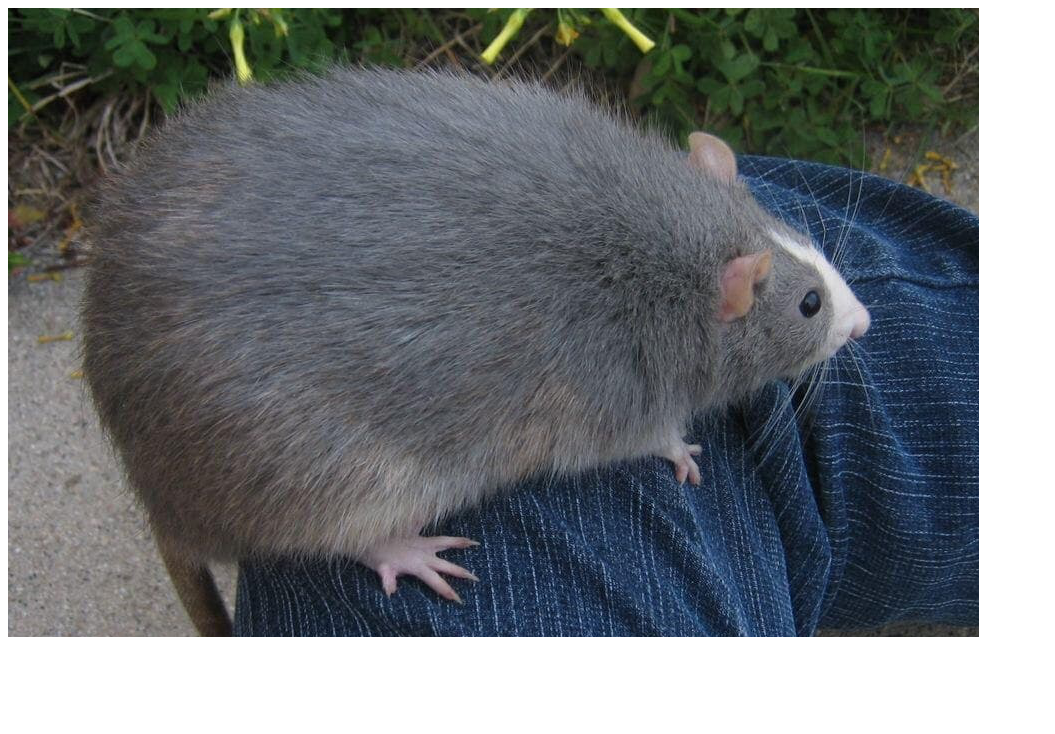
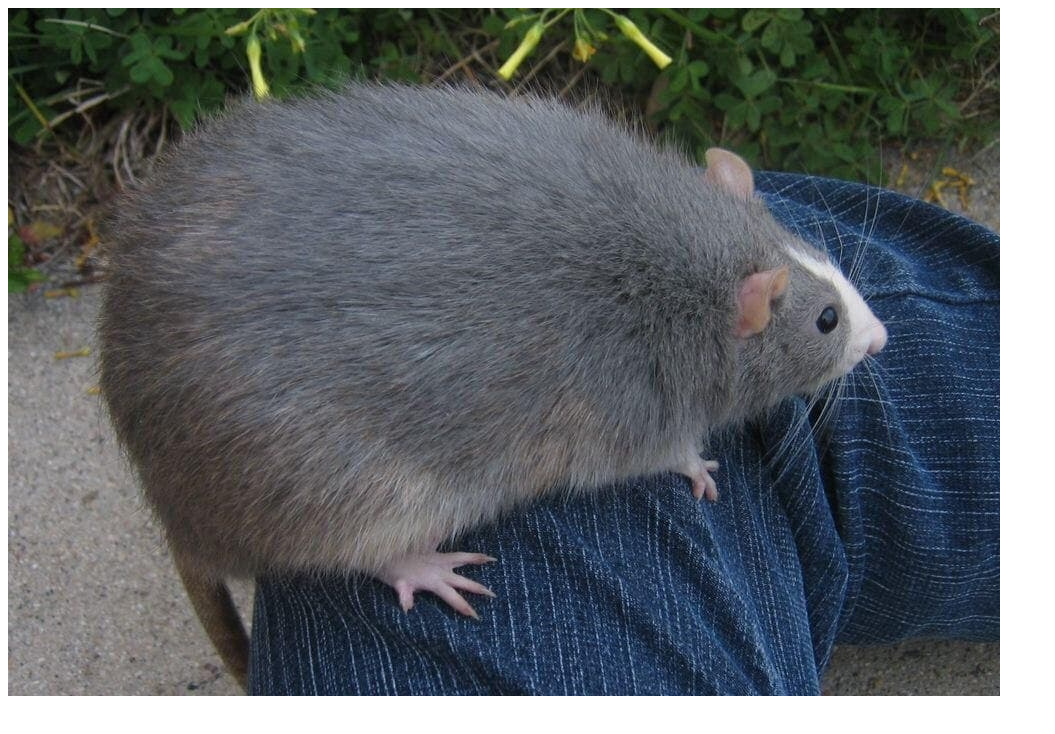
Before and after one commit to bigratmonster/bigrat.monster, a plain HTML site: page index.html in a window 1280 px wide. Shown: the whole page, without its empty margins (0-1055 px from the left). Drawn offline with Linux system fonts and the light colour scheme.

Commit message:
Improve main image greatly.
Improves the main bigrat image greatly by making it a lossless JPEG crop instead of a lossy PNG crop, Increasing the area of the crop to be slightly bigger so more of the tail is seen and also adds a lossless JXL fallforward for newer web browsers. also changes the "perfect" image to match the new crop.

```diff
--- a/index.html
+++ b/index.html
@@ -15,15 +15,18 @@
       <meta property="og:url" content="https://bigrat.monster/">
       <meta property="og:title" content="big rat">
       <meta property="og:description" content="bigrat.monster is going dark on 2023-07-11. please visit git.io/bigrat if you want to leave a comment about this decision.">
-      <meta property="og:image" content="https://bigrat.monster/media/bigrat.png">
+      <meta property="og:image" content="https://bigrat.monster/media/bigrat.jpg">
     <!-- Twitter -->
       <meta property="twitter:card" content="summary_large_image">
       <meta property="twitter:url" content="https://bigrat.monster/">
       <meta property="twitter:title" content="big rat">
       <meta property="twitter:description" content="bigrat.monster is going dark on 2023-07-11. please visit git.io/bigrat if you want to leave a comment about this decision.">
-      <meta property="twitter:image" content="https://bigrat.monster/media/bigrat.png">
+      <meta property="twitter:image" content="https://bigrat.monster/media/bigrat.jpg">
   </head>
   <body>
-    <img src="./media/bigrat.png" alt="A big rat sitting on a person's leg.">
+    <picture>
+     <source srcset="./media/bigrat.jxl" type="image/jxl">
+     <img src="./media/bigrat.jpg" alt="A big rat sitting on a person's leg.">
+    </picture>
   </body>
 </html>
```
Also changed, not shown: media/bigrat.jpg (added), media/perfect.png, 1 other file.
